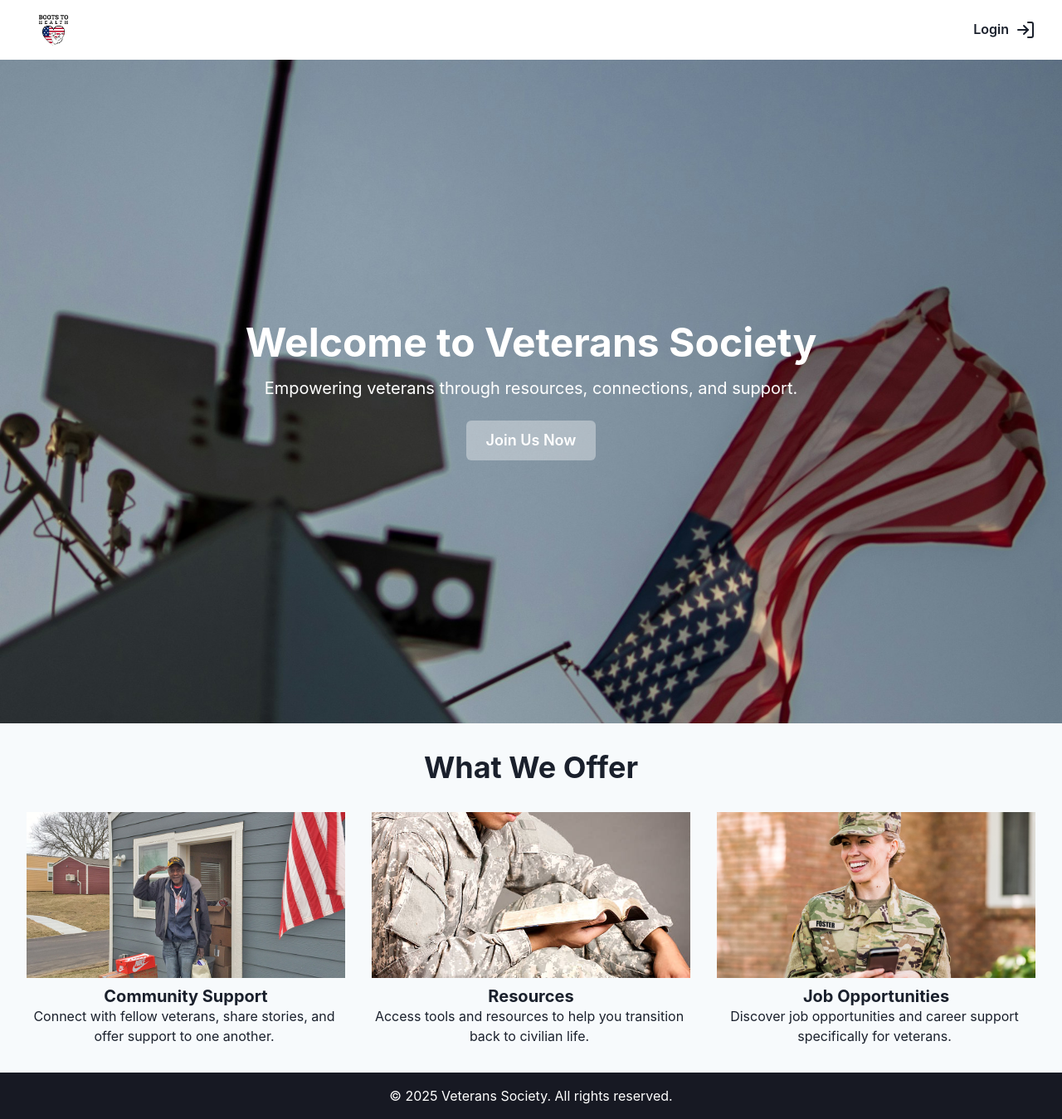
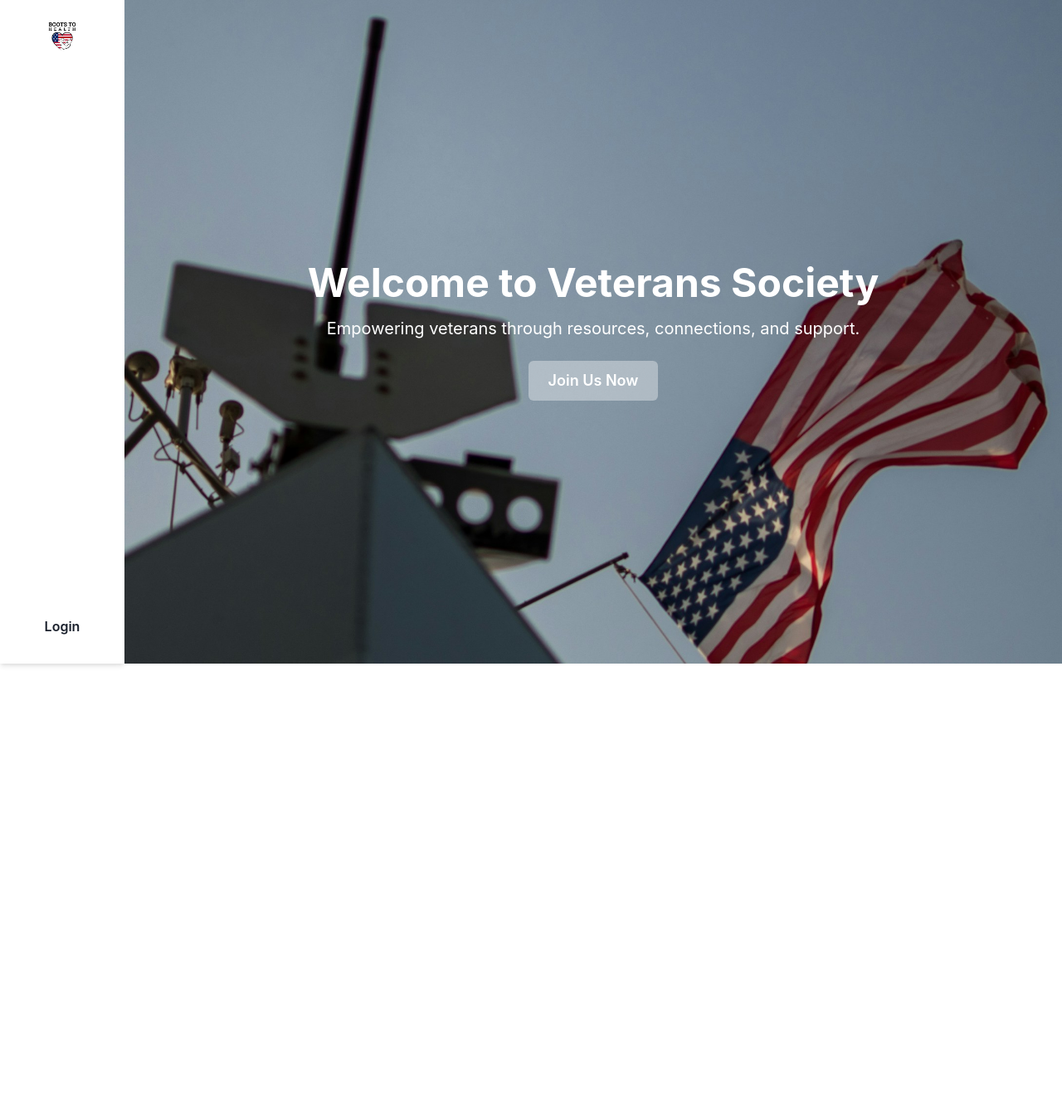
Before and after one commit to michellechang02/veterans-society, a React (Vite) app in the folder frontend/: page / in a window 1280 px wide. Shown: the whole page at 83% size. After the commit the page ends 800 px from the top, so only its background shows below. Built offline with nearby package versions, Linux system fonts and the light colour scheme.

Commit message:
feat(navbar): navbar on left

```diff
--- a/frontend/src/App.tsx
+++ b/frontend/src/App.tsx
@@ -4,7 +4,7 @@ import { BrowserRouter } from 'react-router-dom';
 import Loading from './components/Loading';
 import Navbar from './components/Navbar';
 import { AuthProvider } from './Auth/Auth';
-import { ChakraProvider } from '@chakra-ui/react';
+import { ChakraProvider, Box, Flex } from '@chakra-ui/react';
 
 // Lazy imports
 const Home = lazy(() => import('./components/Home'));
@@ -25,7 +25,11 @@ function App() {
     <BrowserRouter>
       <ChakraProvider>
         <AuthProvider>
+          <Flex height="100vh" width="100vw" overflow="hidden">
+            <Box width="150px" flexShrink={0} height="100vh" position="fixed" left={0} top={0}>
               <Navbar />
+            </Box>
+            <Box flex="1" height="100vh" overflowY="auto" marginLeft="150px">
               <Suspense fallback={<Loading />}>
                 <Routes>
                   <Route path="/" element={<Home />} />
@@ -42,6 +46,8 @@ function App() {
                   <Route path="/:username/visit/:otherUsername" element={<OtherProfile />} />
                 </Routes>
               </Suspense>
+            </Box>
+          </Flex>
         </AuthProvider>
       </ChakraProvider>
     </BrowserRouter>
--- a/frontend/src/components/Home.tsx
+++ b/frontend/src/components/Home.tsx
@@ -1,12 +1,9 @@
-import React, { useState, useEffect, useRef } from 'react';
-import { animated, useSpring } from '@react-spring/web';
+import React from 'react';
 import {
   Box, Heading, Text, Button, VStack, HStack, Image, Flex
 } from '@chakra-ui/react';
 import { useNavigate } from 'react-router-dom';
-
-const AnimatedVStack = animated(VStack);
-const AnimatedFlex = animated(Flex);
+import { useAuth } from '../Auth/Auth';
 
 interface FeatureProps {
   title: string;
@@ -16,51 +13,7 @@ interface FeatureProps {
 
 const Home: React.FC = () => {
   const navigate = useNavigate();
-  const featuresRef = useRef<HTMLDivElement>(null);
-  const footerRef = useRef<HTMLDivElement>(null);
-
-  const [featuresInView, setFeaturesInView] = useState(false);
-  const [footerInView, setFooterInView] = useState(false);
-
-  const checkVisibility = (ref: React.RefObject<HTMLDivElement>, setInView: React.Dispatch<React.SetStateAction<boolean>>) => {
-    if (ref.current) {
-      const top = ref.current.getBoundingClientRect().top;
-      const height = window.innerHeight;
-      if (top <= height) { // Adjust this to trigger earlier if needed
-        setInView(true);
-      }
-    }
-  };
-
-  useEffect(() => {
-    const handleScroll = () => {
-      if (featuresRef.current) {
-        checkVisibility(featuresRef, setFeaturesInView);
-      }
-      if (footerRef.current) {
-        checkVisibility(footerRef, setFooterInView);
-      }
-    };
-
-    window.addEventListener('scroll', handleScroll);
-    return () => {
-      window.removeEventListener('scroll', handleScroll);
-    };
-  }, []);
-
-  const featuresAnimation = useSpring({
-    opacity: featuresInView ? 1 : 0,
-    transform: featuresInView ? 'scale(1)' : 'scale(0.9)',
-  });
-
-  const footerAnimation = useSpring({
-    from: { opacity: 0, transform: 'translateY(50px)' },
-    to: {
-      opacity: footerInView ? 1 : 0,
-      transform: footerInView ? 'translateY(0)' : 'translateY(50px)',
-    }
-  });
-
+  const { username } = useAuth();
   return (
     <Box className="flex flex-col items-center justify-center">
       <Box as="section" position="relative" height="100vh" width="100%" overflow="hidden">
@@ -70,58 +23,35 @@ const Home: React.FC = () => {
         <Flex height="100%" align="center" justify="center" color="white" textAlign="center" direction="column" p={4} position="relative" zIndex="1">
           <Heading size="2xl" mb={4}>Welcome to Veterans Society</Heading>
           <Text fontSize="xl" mb={6}>Empowering veterans through resources, connections, and support.</Text>
-          <Button colorScheme="whiteAlpha" size="lg" onClick={() => navigate('/register')}>Join Us Now</Button>
+          {username ? <Button colorScheme="whiteAlpha" size="lg" onClick={() => navigate(`/${username}/feed`)}>Visit Feed</Button>
+          : <Button colorScheme="whiteAlpha" size="lg" onClick={() => navigate('/register')}>Join Us Now</Button>}
         </Flex>
       </Box>
 
-      <AnimatedVStack ref={featuresRef} style={featuresAnimation} spacing={8} p={8} textAlign="center" bg="gray.50">
+      <VStack spacing={8} p={8} textAlign="center" mx={20}>
         <Heading size="xl">What We Offer</Heading>
         <HStack spacing={8} justify="center">
           <Feature title="Community Support" description="Connect with fellow veterans, share stories, and offer support to one another." imageSrc="community.jpg" />
           <Feature title="Resources" description="Access tools and resources to help you transition back to civilian life." imageSrc="resources.jpg" />
           <Feature title="Job Opportunities" description="Discover job opportunities and career support specifically for veterans." imageSrc="careers.jpg" />
         </HStack>
-      </AnimatedVStack>
+      </VStack>
 
-      <AnimatedFlex ref={footerRef} style={footerAnimation} align="center" justify="center" p={4} bg="gray.900" color="white" textAlign="center">
+      <Flex align="center" justify="center" p={4} bg="gray.900" color="white" textAlign="center">
         <Text>© 2025 Veterans Society. All rights reserved.</Text>
-      </AnimatedFlex>
+      </Flex>
     </Box>
   );
 }
 
 const Feature: React.FC<FeatureProps> = ({ title, description, imageSrc }) => {
-  const ref = useRef<HTMLDivElement>(null);
-  const [inView, setInView] = useState(false);
-
-  const featureAnimation = useSpring({
-    opacity: inView ? 1 : 0,
-    transform: inView ? 'scale(1)' : 'scale(0.9)',
-  });
-
-  useEffect(() => {
-    const checkFeatureVisibility = () => {
-      if (ref.current) {
-        const top = ref.current.getBoundingClientRect().top;
-        const onScreen = top < window.innerHeight;
-        if (onScreen) {
-          setInView(true);
-        }
-      }
-    };
-
-    window.addEventListener('scroll', checkFeatureVisibility);
-    checkFeatureVisibility();
-    return () => window.removeEventListener('scroll', checkFeatureVisibility);
-  }, []);
-
   return (
-    <animated.div ref={ref} style={featureAnimation} className="v-stack flex flex-col items-center text-center">
+    <div className="v-stack flex flex-col items-center text-center">
       <Image
         src={imageSrc}
         alt={title}
         style={{
-    width: '400px',  // Manually setting the width
+          width: '300px',  // Manually setting the width
           height: '200px', // Manually setting the height
           objectFit: 'cover', // Ensuring the aspect ratio is maintained without distortion
           display: 'block', // Making sure the image is a block to apply margin auto
@@ -131,9 +61,8 @@ const Feature: React.FC<FeatureProps> = ({ title, description, imageSrc }) => {
         }}
       />
       <Heading size="md">{title}</Heading>
-    <Text style={{width: '380px'}}>{description}</Text>
-  </animated.div>
-
+      <Text style={{width: '350px'}}>{description}</Text>
+    </div>
   );
 }
 
--- a/frontend/src/components/Login.tsx
+++ b/frontend/src/components/Login.tsx
@@ -30,6 +30,7 @@ const Login: React.FC = () => {
     try {
       const { access_token } = await postLogin(username, password);
       sessionStorage.setItem("authToken", access_token);
+      console.log("Access token: ", access_token);
 
       toast({
         title: "Login successful",
--- a/frontend/src/components/Navbar.tsx
+++ b/frontend/src/components/Navbar.tsx
@@ -1,20 +1,9 @@
-import {
-  Box,
-  Button,
-  ButtonGroup,
-  Flex,
-  HStack,
-  IconButton,
-  useMediaQuery,
-  Image,
-  Avatar,
-} from '@chakra-ui/react';
-import { Menu as MenuIcon, LogOut, LogIn } from 'react-feather';
+import { Box, VStack, useMediaQuery, Image, Avatar, Button, IconButton, Center } from '@chakra-ui/react';
 import { useNavigate } from 'react-router-dom';
 import { useAuth } from '../Auth/Auth';
 import { useEffect, useState } from 'react';
 import { getUserProfilePic } from '../Api/getData';
-
+import { LogOut, LogIn } from 'react-feather';
 
 const Navbar: React.FC = () => {
     const [isDesktop] = useMediaQuery('(min-width: 48em)');
@@ -35,80 +24,70 @@ const Navbar: React.FC = () => {
                     const pfp = await getUserProfilePic(username!);
                     setProfilePic(pfp);
                 } catch (error) {
-          console.error("Failed to fetch comments:", error);
+                    console.error("Failed to fetch profile picture:", error);
                 }
             }
         };
 
         fetchProfilePic();
-  });
+    }, [username]);
 
     return (
-    <Box as="nav" bg="bg-surface" boxShadow="sm">
-      <Flex align="center" justify="space-between" p={4}>
-        {/* Left Section */}
-        <HStack spacing={3}>
+        <Box as="nav" bg="bg-surface" boxShadow="md" width="150px" height="100vh" position="fixed" left={0} top={0} p={6}>
+            <Center height="100%">
+                <VStack align="center" spacing={8} height="100%" justify="space-between">
+                    {/* Logo Section */}
                     <Button
                         colorScheme="white"
                         borderRadius="full"
                         onClick={() => navigate('/')}
+                        variant="ghost"
                     >
-            <Image src="/vite.png" alt="username Icon" boxSize="65px" />
+                        <Image src="/vite.png" alt="Logo" boxSize="60px" />
                     </Button>
 
-        </HStack>
-
-        {/* Middle Section - Button Group, left-aligned */}
+                    {/* Navigation Buttons */}
                     {isDesktop && username && (
-          <Flex flex="1" justify="flex-start" ml={10}>
-            <ButtonGroup variant="unstyled" spacing={8}>
-            <Button onClick={() => navigate(`/`)}>Home</Button>
-              <Button onClick={() => navigate(`/${username}/feed`)}>Feed</Button>
-              <Button onClick={() => navigate(`/${username}/chat`)}>Chat</Button>
-              <Button onClick={() => navigate(`/${username}/groups`)}>Groups</Button>
-              <Button onClick={() => navigate(`/${username}/fitness`)}>Fitness</Button>
-              <Button onClick={() => navigate(`/${username}/search`)}>Users</Button>
-              <Button onClick={() => navigate(`/donate`)}>Donate</Button>
-              <Button onClick={() => navigate(`/resources`)}>Resources</Button>
-            </ButtonGroup>
-          </Flex>
+                        <VStack align="center" spacing={4}>
+                            <Button onClick={() => navigate(`/`)} variant="ghost">Home</Button>
+                            <Button onClick={() => navigate(`/${username}/feed`)} variant="ghost">Feed</Button>
+                            <Button onClick={() => navigate(`/${username}/chat`)} variant="ghost">Chat</Button>
+                            <Button onClick={() => navigate(`/${username}/groups`)} variant="ghost">Groups</Button>
+                            <Button onClick={() => navigate(`/${username}/fitness`)} variant="ghost">Fitness</Button>
+                            <Button onClick={() => navigate(`/${username}/search`)} variant="ghost">Users</Button>
+                            <Button onClick={() => navigate(`/donate`)} variant="ghost">Donate</Button>
+                            <Button onClick={() => navigate(`/resources`)} variant="ghost">Resources</Button>
+                        </VStack>
                     )}
 
-        {/* Right Section - Profile and Logout */}
+                    {/* Profile and Logout */}
                     {isDesktop && username && (
-          <HStack ml="auto">
-            <IconButton
-              icon={
-                <Avatar
-                  size="md"
-                  name={username}
-                  src={profilePic}
-                />
-              }
-              aria-label="Go to Profile"
+                        <VStack align="center" spacing={4} mt="auto">
+                            <Button
                                 onClick={() => {
-                navigate(`${username}/users`);
+                                    navigate(`/${username}/users`);
                                 }}
                                 variant="ghost"
                                 borderRadius="full"
                                 _hover={{ bg: 'transparent' }}
-            />
+                            >
+                                <Avatar size="md" name={username} src={profilePic} />
+                            </Button>
                             <IconButton
+                                onClick={handleLogout}
                                 icon={<LogOut />}
                                 aria-label="Logout"
-              onClick={handleLogout}
-              _focus={{ boxShadow: 'none' }} // Removes the focus outline
+                                _focus={{ boxShadow: 'none' }}
                                 variant="ghost"
+                                size="lg"
                             />
-          </HStack>
+                        </VStack>
                     )}
 
                     {/* Login Button */}
                     {isDesktop && !username && (
                         <Button
-            ml="auto" // Push to the far right
                             onClick={() => navigate('/login')}
-            rightIcon={<LogIn />}
                             variant="ghost"
                         >
                             Login
@@ -119,14 +98,12 @@ const Navbar: React.FC = () => {
                     {!isDesktop && (
                         <IconButton
                             aria-label="Open Menu"
-            alignSelf="center"
-            marginLeft="auto"
-            marginRight="10px"
                             variant="ghost"
-            icon={<MenuIcon />}
+                            icon={<LogIn />}
                         />
                     )}
-      </Flex>
+                </VStack>
+            </Center>
         </Box>
     );
 };
```
Also changed, not shown: 1 other file (tests, documents, lock files or other folders). Lines whose indentation alone changed are shown as unchanged.
